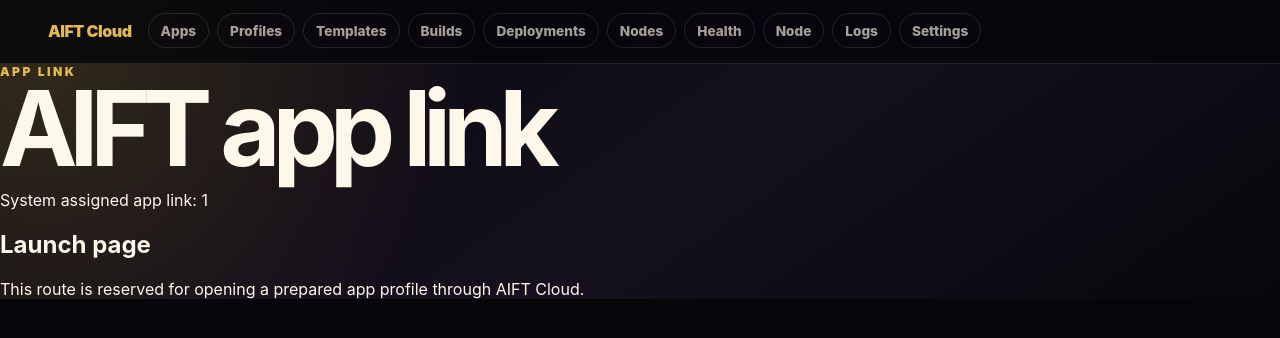
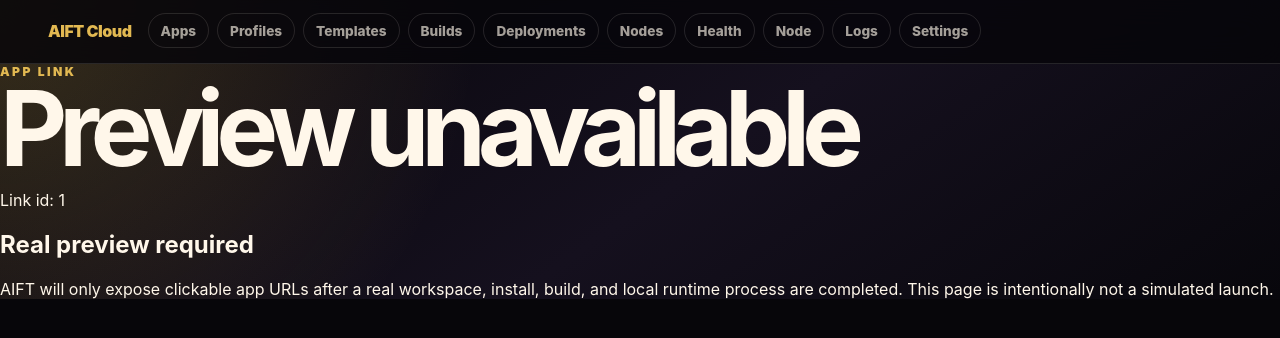
Before and after one commit to AIFreedomTrustFederation/VPS, a Next.js app in the folder apps/aift-dashboard/: page /app-links/1 in a window 1280 px wide. Shown: the top 338 px of the page. Built offline with nearby package versions, Linux system fonts and the light colour scheme.

Commit message:
Mark app links as not production previews

```diff
--- a/apps/aift-dashboard/app/app-links/[linkId]/page.tsx
+++ b/apps/aift-dashboard/app/app-links/[linkId]/page.tsx
@@ -5,13 +5,13 @@
     <main className="page-shell">
       <section className="hero-card">
         <p className="eyebrow">App Link</p>
-        <h1>AIFT app link</h1>
-        <p>System assigned app link: {linkId}</p>
+        <h1>Preview unavailable</h1>
+        <p>Link id: {linkId}</p>
       </section>
 
       <section className="panel-card">
-        <h2>Launch page</h2>
-        <p className="muted">This route is reserved for opening a prepared app profile through AIFT Cloud.</p>
+        <h2>Real preview required</h2>
+        <p className="muted">AIFT will only expose clickable app URLs after a real workspace, install, build, and local runtime process are completed. This page is intentionally not a simulated launch.</p>
       </section>
     </main>
   );
```
